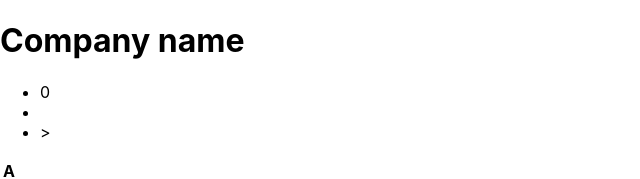
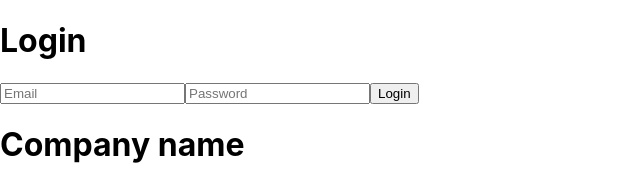
Before and after one commit to sophiapache/burning-airplanes-frontend, a React (Create React App) app: page / in a window 1280 px wide. Shown: the top 179 px of the page, without its empty margins (0-640 px from the left). Built offline with nearby package versions, Linux system fonts and the light colour scheme; no server answers.

Commit message:
Login template fix

```diff
--- a/src/components/App.js
+++ b/src/components/App.js
@@ -1,9 +1,11 @@
-import FlightPage from './Flightpage/FlightPage';
-import SearchPage from './Homepage/SearchPage';
+import FlightPage from "./Flightpage/FlightPage";
+import SearchPage from "./Homepage/SearchPage";
+import Login from "./Login/Login";
 
 function App() {
   return (
     <div>
+      <Login />
       <FlightPage />
       <SearchPage />
     </div>
--- a/src/components/Login/Login.jsx
+++ b/src/components/Login/Login.jsx
@@ -1,4 +1,5 @@
 import React, { Component } from "react";
+import axios from "axios";
 
 const Login = ({ user, onSignOut }) => {
   return (
@@ -10,18 +11,47 @@ const Login = ({ user, onSignOut }) => {
 };
 
 class SignInForm extends Component {
+  constructor() {
+    super();
+    this.handleEmailEdit = this.handleEmailEdit.bind(this);
+    this.handlePasswordEdit = this.handlePasswordEdit.bind(this);
+  }
+
   signInControl(e) {
     e.preventDefault();
-    let email = this.email.value;
-    this.props.onSignIn(email);
+    console.log(this.state);
+    // let email = this.email.value;
+    // this.onSignIn(email);
   }
+
+  handleEmailEdit = (event) => {
+    this.setState({ email: event.target.value });
+  };
+
+  handlePasswordEdit = (event) => {
+    this.setState({ password: event.target.value });
+  };
 
   render() {
     return (
-      <div>
+      <div className="LoginContainer">
+        <h1>Login</h1>
         <form onSubmit={this.signInControl.bind(this)}>
-          <input type="string" id="login" ref="email" placeholder="Email" />
-          <input type="submit" value="login" />
+          <input
+            type="string"
+            id="login"
+            ref="email"
+            onChange={this.handleEmailEdit}
+            placeholder="Email"
+          />
+          <input
+            type="password"
+            id="password"
+            onChange={this.handlePasswordEdit}
+            ref="password"
+            placeholder="Password"
+          />
+          <input type="submit" value="Login" />
         </form>
       </div>
     );
@@ -36,10 +66,11 @@ class UserLogin extends Component {
     };
   }
 
-  signIn(email) {
+  signIn(email, password) {
     this.setState({
       user: {
         email,
+        password,
       },
     });
   }
```
